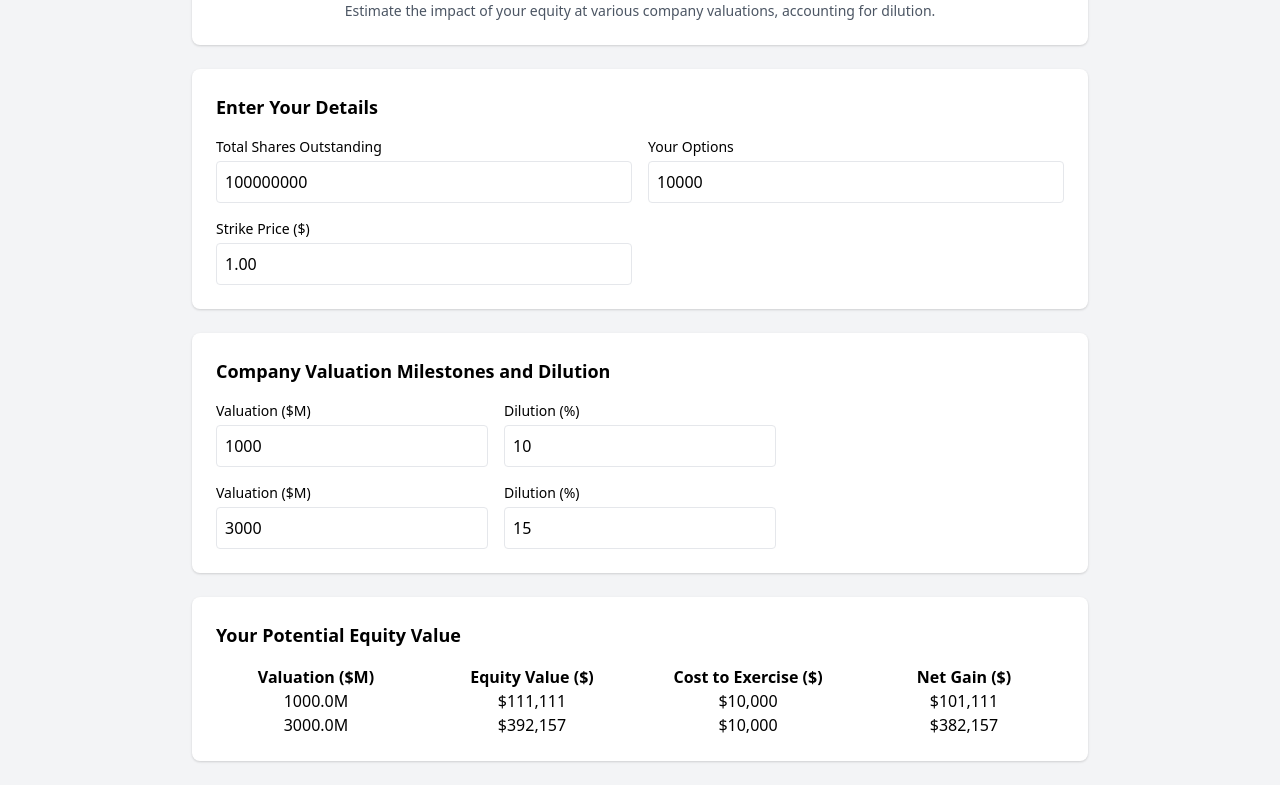
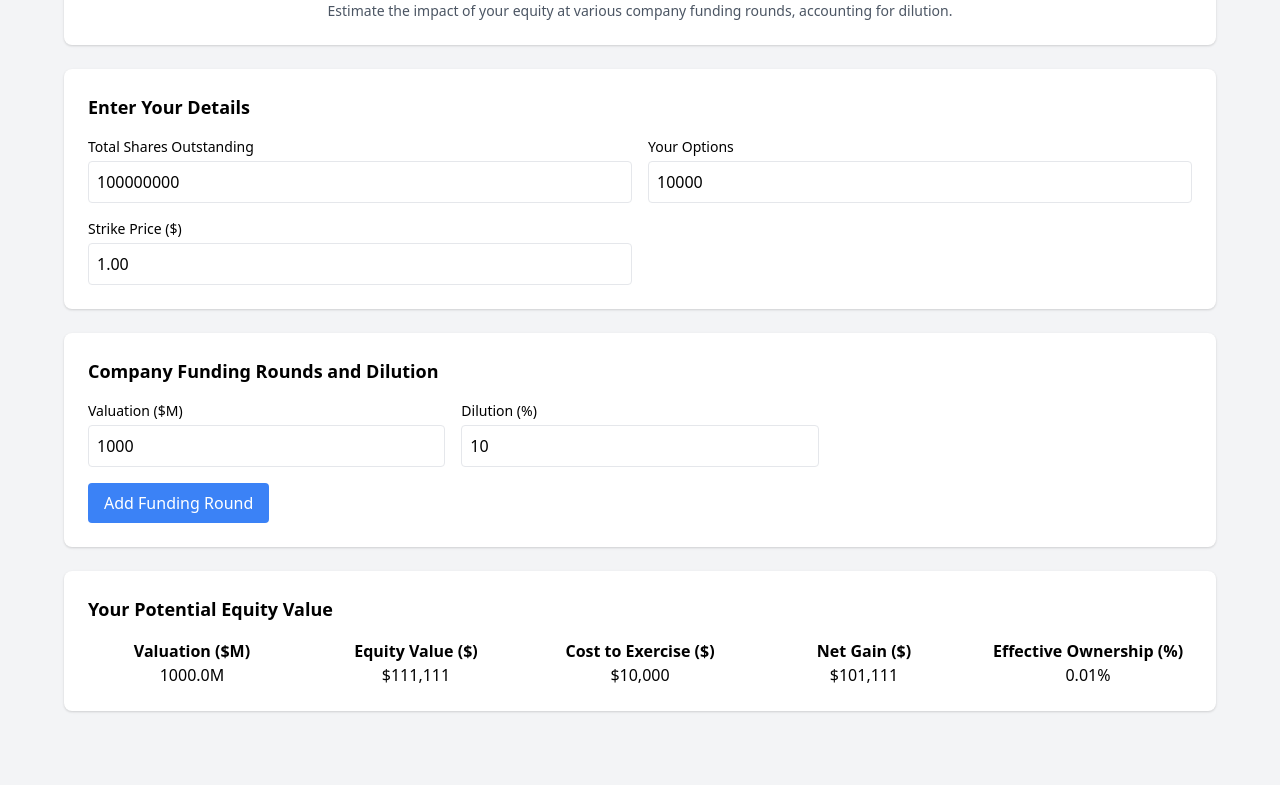
Before and after one commit to gyaan-ai/Equity-Calculator, a plain HTML site: page index.html in a window 1280 px wide. Shown: the part 91-876 px from the top of the page. After the commit the page ends 826 px from the top, so only its background shows below. Drawn offline with nearby package versions, Linux system fonts and the light colour scheme.

Commit message:
index.html

```diff
--- a/index.html
+++ b/index.html
@@ -17,11 +17,11 @@
     </style>
 </head>
 <body class="bg-gray-100 p-6">
-    <div class="max-w-4xl mx-auto space-y-6">
+    <div class="max-w-6xl mx-auto space-y-6">
         <!-- Header -->
         <div class="bg-white rounded-lg shadow p-6 center-content">
             <h2 class="text-xl font-bold mb-4">Equity Value Calculator with Dilution</h2>
-            <p class="text-sm text-gray-600">Estimate the impact of your equity at various company valuations, accounting for dilution.</p>
+            <p class="text-sm text-gray-600">Estimate the impact of your equity at various company funding rounds, accounting for dilution.</p>
         </div>
 
         <!-- Input Section -->
@@ -30,7 +30,12 @@
             <div class="grid grid-cols-2 gap-4">
                 <div>
                     <label class="block text-sm font-medium mb-1">Total Shares Outstanding</label>
-                    <input type="text" id="total-shares" class="w-full border rounded p-2" value="100000000" oninput="formatAndUpdateEquity('total-shares')">
+                    <input
+                        type="text"
+                        id="total-shares"
+                        class="w-full border rounded p-2"
+                        value="100000000"
+                        oninput="formatAndUpdateShares('total-shares')">
                 </div>
                 <div>
                     <label class="block text-sm font-medium mb-1">Your Options</label>
@@ -51,37 +56,35 @@
 
         <!-- Valuations and Dilution Section -->
         <div class="bg-white rounded-lg shadow p-6">
-            <h3 class="text-lg font-bold mb-4">Company Valuation Milestones and Dilution</h3>
+            <h3 class="text-lg font-bold mb-4">Company Funding Rounds and Dilution</h3>
+            <div id="funding-rounds-container" class="space-y-4">
+                <!-- Template for Funding Rounds -->
                 <div class="grid grid-cols-3 gap-4">
                     <div>
                         <label class="block text-sm font-medium mb-1">Valuation ($M)</label>
-                    <input type="number" id="valuation-1" class="w-full border rounded p-2" value="1000" oninput="updateEquity()">
+                        <input type="number" class="valuation-input w-full border rounded p-2" value="1000" oninput="updateEquity()">
                     </div>
                     <div>
                         <label class="block text-sm font-medium mb-1">Dilution (%)</label>
-                    <input type="number" id="dilution-1" class="w-full border rounded p-2" value="10" oninput="updateEquity()">
+                        <input type="number" class="dilution-input w-full border rounded p-2" value="10" oninput="updateEquity()">
                     </div>
                 </div>
-            <div class="grid grid-cols-3 gap-4 mt-4">
-                <div>
-                    <label class="block text-sm font-medium mb-1">Valuation ($M)</label>
-                    <input type="number" id="valuation-2" class="w-full border rounded p-2" value="3000" oninput="updateEquity()">
             </div>
-                <div>
-                    <label class="block text-sm font-medium mb-1">Dilution (%)</label>
-                    <input type="number" id="dilution-2" class="w-full border rounded p-2" value="15" oninput="updateEquity()">
-                </div>
-            </div>
+            <!-- Add More Rounds Button -->
+            <button onclick="addFundingRound()" class="bg-blue-500 text-white px-4 py-2 rounded mt-4">
+                Add Funding Round
+            </button>
         </div>
 
         <!-- Results Section -->
         <div class="bg-white rounded-lg shadow p-6">
             <h3 class="text-lg font-bold mb-4">Your Potential Equity Value</h3>
-            <div class="grid grid-cols-4 gap-4 text-center font-bold">
+            <div class="grid grid-cols-5 gap-4 text-center font-bold">
                 <div>Valuation ($M)</div>
                 <div>Equity Value ($)</div>
                 <div>Cost to Exercise ($)</div>
                 <div>Net Gain ($)</div>
+                <div>Effective Ownership (%)</div>
             </div>
             <div id="results-container"></div>
         </div>
@@ -92,38 +95,55 @@
             return value.toLocaleString("en-US", { minimumFractionDigits: 0, maximumFractionDigits: 0 });
         }
 
+        function formatAndUpdateShares(id) {
+            const input = document.getElementById(id);
+            const value = input.value.replace(/,/g, "");
+            input.value = formatDollar(Number(value) || 0);
+            updateEquity();
+        }
+
+        function addFundingRound() {
+            const container = document.getElementById('funding-rounds-container');
+            const roundTemplate = `
+                <div class="grid grid-cols-3 gap-4">
+                    <div>
+                        <label class="block text-sm font-medium mb-1">Valuation ($M)</label>
+                        <input type="number" class="valuation-input w-full border rounded p-2" value="1000" oninput="updateEquity()">
+                    </div>
+                    <div>
+                        <label class="block text-sm font-medium mb-1">Dilution (%)</label>
+                        <input type="number" class="dilution-input w-full border rounded p-2" value="10" oninput="updateEquity()">
+                    </div>
+                </div>`;
+            container.insertAdjacentHTML('beforeend', roundTemplate);
+        }
+
         function updateEquity() {
             const totalShares = Number(document.getElementById('total-shares').value.replace(/,/g, ""));
             const yourOptions = Number(document.getElementById('your-options').value.replace(/,/g, ""));
             const strikePrice = parseFloat(document.getElementById('strike-price').value) || 0;
 
-            const valuations = [
-                Number(document.getElementById('valuation-1').value) * 1e6,
-                Number(document.getElementById('valuation-2').value) * 1e6,
-            ];
-
-            const dilutions = [
-                Number(document.getElementById('dilution-1').value) / 100,
-                Number(document.getElementById('dilution-2').value) / 100,
-            ];
+            const valuations = Array.from(document.getElementsByClassName('valuation-input')).map(input => Number(input.value) * 1e6);
+            const dilutions = Array.from(document.getElementsByClassName('dilution-input')).map(input => Number(input.value) / 100);
 
             let cumulativeDilution = 1; // Start at 100% ownership
             const resultsContainer = document.getElementById('results-container');
             resultsContainer.innerHTML = "";
 
             valuations.forEach((valuation, index) => {
-                cumulativeDilution *= 1 - dilutions[index]; // Apply cumulative dilution
-                const effectiveOwnership = yourOptions / (totalShares * cumulativeDilution);
-                const equityValue = effectiveOwnership * valuation;
+                cumulativeDilution *= 1 - (dilutions[index] || 0); // Apply cumulative dilution
+                const effectiveOwnership = (yourOptions / (totalShares * cumulativeDilution)) * 100;
+                const equityValue = (yourOptions / (totalShares * cumulativeDilution)) * valuation;
                 const costToExercise = yourOptions * strikePrice;
                 const netGain = equityValue - costToExercise;
 
                 const resultRow = `
-                    <div class="grid grid-cols-4 gap-4 text-center">
+                    <div class="grid grid-cols-5 gap-4 text-center">
                         <div>${(valuation / 1e6).toFixed(1)}M</div>
                         <div>$${formatDollar(equityValue)}</div>
                         <div>$${formatDollar(costToExercise)}</div>
                         <div>$${formatDollar(netGain)}</div>
+                        <div>${effectiveOwnership.toFixed(2)}%</div>
                     </div>
                 `;
                 resultsContainer.innerHTML += resultRow;
```
Lines whose indentation alone changed are shown as unchanged.
